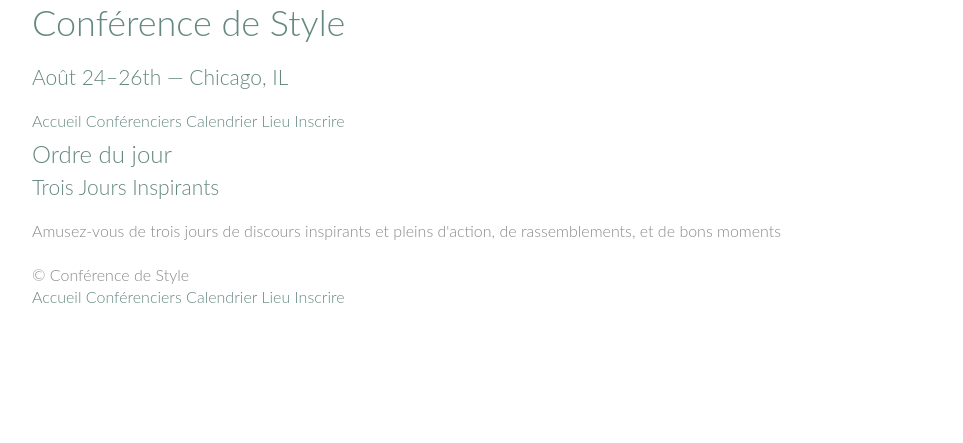
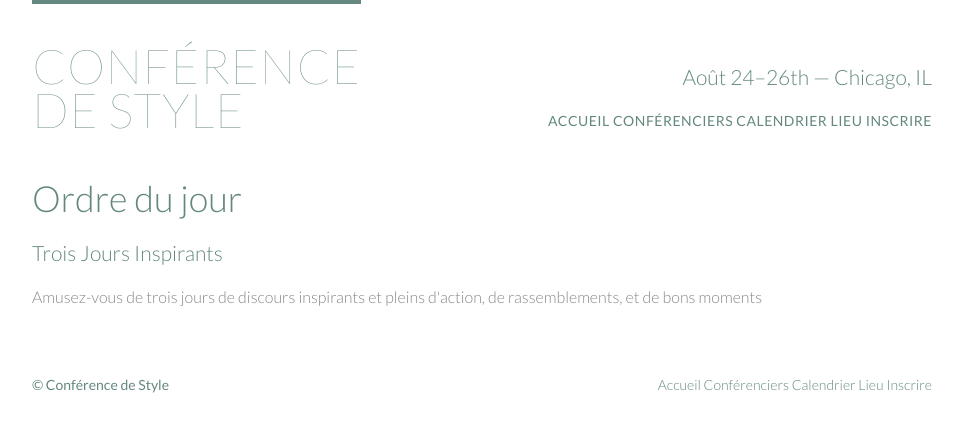
Before and after one commit to Joryal/shay-howe-html-css, a plain HTML site: page styles-conference/calendrier.html in a window 1280 px wide. Shown: the whole page, without its empty margins (158-1121 px from the left). Drawn offline with Linux system fonts and the light colour scheme.

Commit message:
Update calendrier.html

```diff
--- a/styles-conference/calendrier.html
+++ b/styles-conference/calendrier.html
@@ -1,17 +1,18 @@
 <!DOCTYPE html>
 <html lang="en">
     <head>
-        <meta charset=" utf-8">
+        <meta charset="utf-8">
         <title>Calendrier - Conférence de Style</title>
         <link rel="stylesheet" href="assets/stylesheets/main.css">
+        <link rel="stylesheet" href="http://fonts.googleapis.com/css?family=Lato:100,300,400">
     </head>
     <body>
-        <header class="container">
-            <h1>
-                <a href="index.html">Conférence de Style</a>
+        <header class="primary-header container group">
+            <h1 class="logo">
+                <a href="index.html">Conférence <br> de Style</a>
             </h1>
-            <h3>Août 24&ndash;26th &mdash; Chicago, IL</h3>
-            <nav>
+            <h3 class="tagline">Août 24&ndash;26th &mdash; Chicago, IL</h3>
+            <nav class="nav primary-nav">
                 <a href="index.html">Accueil</a>
                 <a href="speakers.html">Conférenciers</a>
                 <a href="calendrier.html">Calendrier</a>
@@ -19,18 +20,16 @@
                 <a href="register.html">Inscrire</a>
             </nav>
         </header>
-        <section class="container">
-            <section>
-                <a href="calendrier.html">
-                    <h2>Ordre du jour</h2>
+        <section class="row-alt">
+            <div class="lead container">
+                    <h1>Ordre du jour</h1>
                     <h3>Trois Jours Inspirants</h3>
-                </a>
                 <p>Amusez-vous de trois jours de discours inspirants et pleins d'action, de rassemblements, et de bons moments</p>
-            </section>
+            </div>
         </section>
-        <footer class="container">
+        <footer class="primary-footer container group">
             <small>&copy; Conférence de Style</small>
-            <nav>
+            <nav class="nav">
                 <a href="index.html">Accueil</a>
                 <a href="speakers.html">Conférenciers</a>
                 <a href="calendrier.html">Calendrier</a>
```
